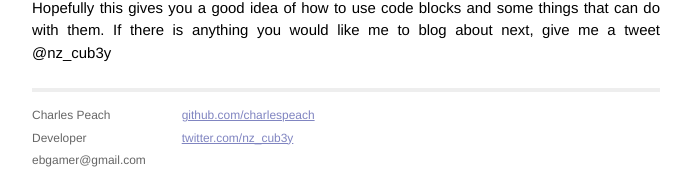
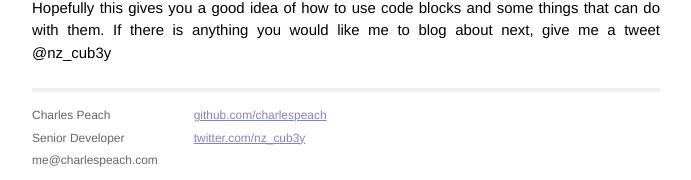
Before and after one commit to charlespeach/charlespeach.github.io, a Jekyll site: the page built from _posts/2013-12-26-blocks-procs-dsl-ruby.md, in a window 1280 px wide. Shown: the part 2107-2287 px from the top of the page, without its empty margins (294-985 px from the left). Built offline with Jekyll 4.4.1, drawn with Linux system fonts in a browser that asks for light colours; Markdown is read by kramdown in place of the engine named in the settings.

Commit message:
Update contact details and post partial

```diff
--- a/_layouts/default.html
+++ b/_layouts/default.html
@@ -14,7 +14,6 @@
 
     </head>
     <body>
-
         <div class="site">
           <div class="header">
             <h1 class="title"><a href="/">{{ site.name }}</a></h1>
@@ -27,18 +26,17 @@
             <div class="contact">
               <p>
                 Charles Peach<br />
-                Developer<br />
-                ebgamer@gmail.com
+                Senior Developer<br />
+                me@charlespeach.com
               </p>
             </div>
             <div class="contact">
               <p>
-               <a href="https://github.com/charlespeach">github.com/charlespeach</a><br />
+                <a href="https://github.com/charlespeach">github.com/charlespeach</a><br />
                 <a href="https://twitter.com/nz_cub3y">twitter.com/nz_cub3y</a><br />
               </p>
             </div>
           </div>
         </div>
-
     </body>
 </html>
--- a/_layouts/post.html
+++ b/_layouts/post.html
@@ -4,6 +4,4 @@ layout: default
 <h2>{{ page.title }}</h2>
 <p class="meta">{{ page.date | date_to_string }}</p>
 
-<div class="post">
-{{ content }}
-</div>
+<div class="post">{{ content }}</div>
```
